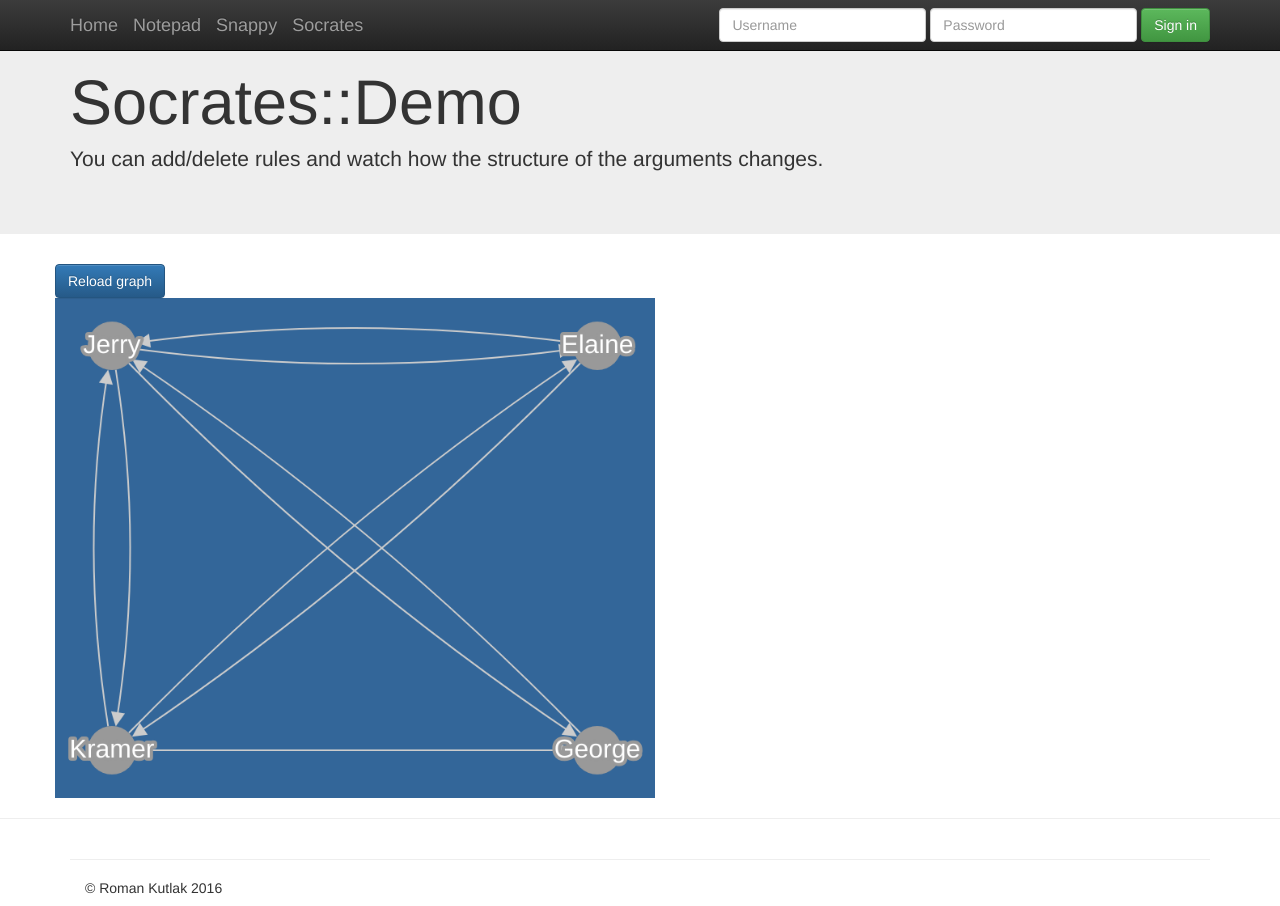
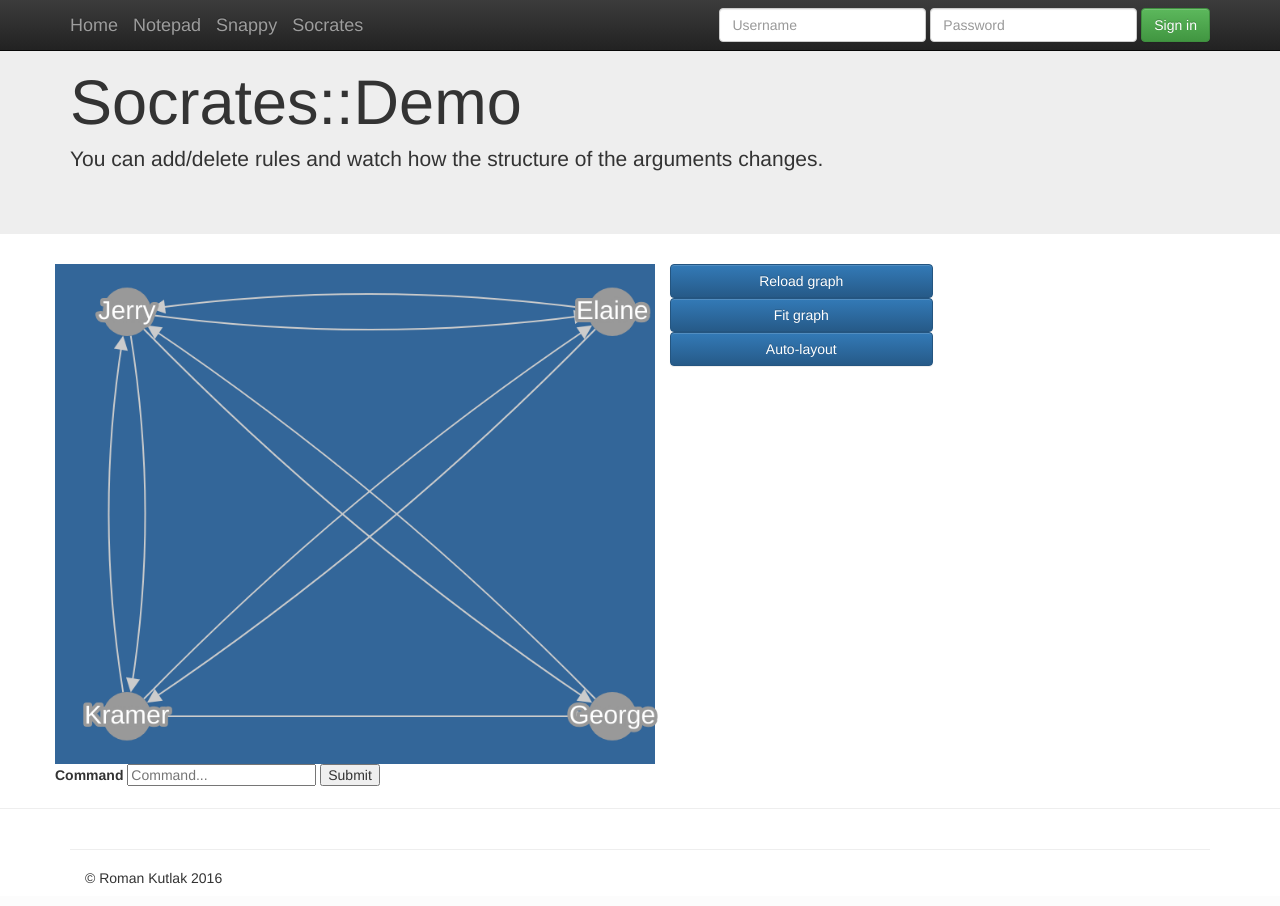
Before and after one commit to roman-kutlak/kutlak_net, a Django app: page /socrates/demo/ in a window 1280 px wide. After the commit the page ends 884 px from the top, so only its background shows below. Run offline with Django 3.2, Linux system fonts and the light colour scheme; some libraries are stand-ins or nearby versions.

Commit message:
Work towards command processing.

```diff
--- a/socrates/static/socrates/css/socrates.css
+++ b/socrates/static/socrates/css/socrates.css
@@ -18,3 +18,7 @@ body {
   left: 1em;
   top: 1em;
 }
+
+.btn-graph-control {
+  display: block;
+}
--- a/socrates/static/socrates/js/socrates.js
+++ b/socrates/static/socrates/js/socrates.js
@@ -6,6 +6,90 @@
 // https://gist.github.com/maxkfranz/621d51ea7de19608127e
 
 var cy;
+
+
+function submitCommand(event) {
+  event.preventDefault();
+
+  var $form = $('#command-form');
+  var url = $form.attr('action');
+
+  $.post(url, $form.serialize())
+    .done(function (data) {
+      reloadGraph(data);
+    });
+}
+
+function reloadGraph(data) {
+  console.log(data);
+  var nodes = data['nodes'];
+  var edges = data['edges'];
+  var processed = [];
+  var existingNodes = cy.elements('node');
+  for (var i = 0; i < nodes.length; ++i) {
+    var node = nodes[i];
+    if (!existingNodes.filter('#' + node.id).length) {
+      console.log('adding node: ' + node);
+      cy.add({group: 'nodes', data: node});
+      processed.push(node.id);
+    } else {
+      console.log('node present');
+      processed.push(node.id);
+    }
+  }
+
+  for (i = 0; i < existingNodes.length; ++i) {
+    if (processed.indexOf(existingNodes[i].id()) < 0) {
+      existingNodes[i].remove();
+    }
+  }
+
+  for (var j = 0; j < edges.length; ++j) {
+    var edge = edges[j];
+    if (!cy.$('edge#' + edge.id).length) {
+      console.log('adding edge ' + edge);
+      cy.add({group: 'edges', data: edge});
+    } else {
+      console.log('edge already present: ' + edge)
+    }
+  }
+
+  cy.animate({
+    fit: {
+      padding: 20
+    }
+  }, {
+    duration: 1000
+  });
+}
+
+$('#reload-btn').on('click', function () {
+  $.ajax({
+    'url': '/socrates/graph/',
+    'context': cy
+  }).done(function (data) {
+    reloadGraph(data);
+  }).error(function (request, textStatus, error) {
+    console.log(textStatus);
+  });
+});
+
+$('#fit-btn').on('click', function () {
+  cy.animate({
+    fit: {
+      padding: 20
+    }
+  }, {
+    duration: 1000
+  });
+});
+
+$('#command-form').submit(function (event) {
+  submitCommand(event);
+});
+$('#submit-command-btn').click(function (event) {
+  submitCommand(event);
+});
 
 document.addEventListener('DOMContentLoaded', function () { // on dom ready
 
@@ -87,56 +171,4 @@ document.addEventListener('DOMContentLoaded', function () { // on dom ready
     }
   });
 
-  $('#reload-btn').on('click', function () {
-    $.ajax({
-      'url': '/socrates/graph/',
-      'context': cy
-    }).done(function (data) {
-      console.log(data);
-      var nodes = data['nodes'];
-      var edges = data['edges'];
-      var processed = [];
-      var existing_nodes = cy.elements('node');
-      for (var i = 0; i < nodes.length; ++i) {
-        var node = nodes[i];
-        if (!existing_nodes.filter('#' + node.id).length) {
-          console.log('adding node: ' + node);
-          cy.add({group: 'nodes', data: node});
-          processed.push(node.id);
-        } else {
-          console.log('node present');
-          processed.push(node.id);
-        }
-      }
-
-      for (i = 0; i < existing_nodes.length; ++i) {
-        if (processed.indexOf(existing_nodes[i].id()) < 0) {
-          existing_nodes[i].remove();
-        }
-      }
-
-      for (var j = 0; j < edges.length; ++j) {
-        var edge = edges[j];
-        if (!cy.$('edge#' + edge.id).length) {
-          console.log('adding edge ' + edge);
-          cy.add({group: 'edges', data: edge});
-        } else {
-          console.log('edge already present: ' + edge)
-        }
-      }
-
-      cy.animate({
-        fit: {
-          padding: 20
-        }
-      }, {
-        duration: 1000
-      });
-
-    }).error(function (request, textStatus, error) {
-      console.log(textStatus);
-    });
-  });
-
-
 }); // on dom ready
--- a/socrates/templates/socrates/demo.html
+++ b/socrates/templates/socrates/demo.html
@@ -16,13 +16,22 @@
 
 {% block main_content_inner %}
     <div class="row">
-    <a id="reload-btn" class="btn btn-primary btn-large">Reload graph</a>
+    <div id="cy" class="col-md-9"></div>
+    <div id="graph-controls" class="col-md-3">
+        <a id="reload-btn" class="btn btn-primary btn-large btn-graph-control">Reload graph</a>
+        <a id="fit-btn" class="btn btn-primary btn-large btn-graph-control">Fit graph</a>
+        <a id="autolayout-btn" class="btn btn-primary btn-large btn-graph-control">Auto-layout</a>
+    </div>
     </div>
     <div class="row">
-    <div id="cy"></div>
+    <form id="command-form" method="POST" action="{% url 'socrates.command' %}">
+        {% csrf_token %}
+        <label for="command">Command</label>
+        <input id="command" type="text" name="command" placeholder="Command..."/>
+        <input id="submit-command-btn" type="button" name="submit" value="Submit" formaction=""/>
+    </form>
     </div>
 {% endblock %}
-
 
 {% block scripts %}
     <script src="{% static 'socrates/js/socrates.js' %}"></script>
--- a/socrates/urls.py
+++ b/socrates/urls.py
@@ -5,5 +5,6 @@ from . import views
 urlpatterns = [
     url(r'^$', views.homepage, name='socrates.homepage'),
     url(r'^demo/$', views.demo, name='socrates.demo'),
-    url(r'^graph/$', views.Graph.as_view(), name='socrates.graph')
+    url(r'^graph/$', views.Graph.as_view(), name='socrates.graph'),
+    url(r'^command$', views.process_command, name='socrates.command')
 ]
--- a/socrates/views.py
+++ b/socrates/views.py
@@ -25,7 +25,17 @@ class JSONResponseMixin(object):
 class Graph(JSONResponseMixin, TemplateView):
 
     def get_data(self, context):
-        context.update({'nodes': [{'id': 'a', 'name': 'a'},
+        context.update({'nodes': [],
+                        'edges': []})
+        context.pop('view')
+        return context
+
+    def render_to_response(self, context, **response_kwargs):
+        return self.render_to_json_response(context, **response_kwargs)
+
+
+def process_command(request):
+    return JsonResponse({'nodes': [{'id': 'a', 'name': 'a'},
                                   {'id': 'b', 'name': 'b'},
                                   {'id': 'c', 'name': 'c'},
                                   {'id': 'j', 'name': 'j'}],
@@ -33,8 +43,3 @@ class Graph(JSONResponseMixin, TemplateView):
                                   {'id': 'ac', 'source': 'a', 'target': 'c'},
                                   {'id': 'bc', 'source': 'b', 'target': 'c'},
                                   {'id': 'cj', 'source': 'c', 'target': 'j'}]})
-        context.pop('view')
-        return context
-
-    def render_to_response(self, context, **response_kwargs):
-        return self.render_to_json_response(context, **response_kwargs)
```
